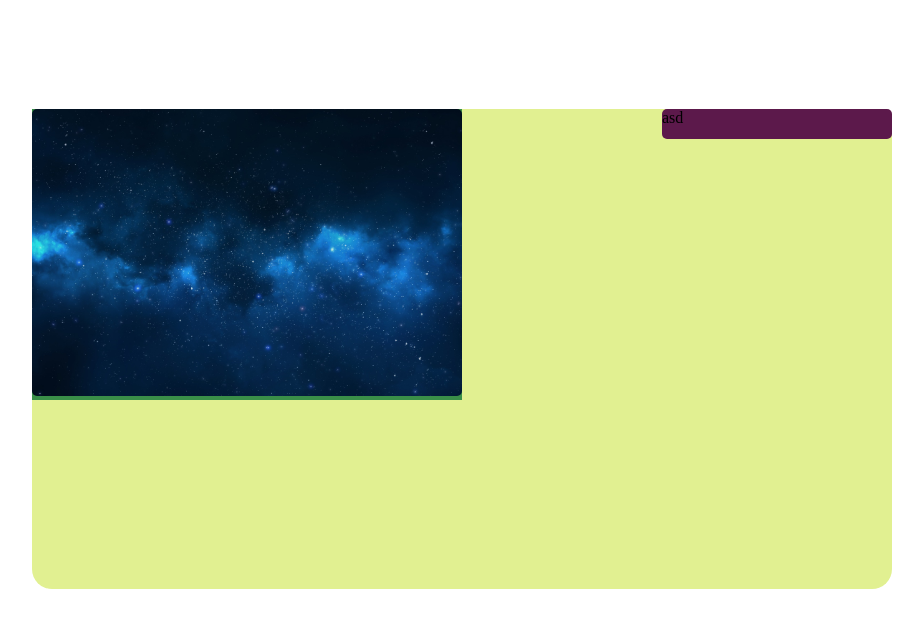
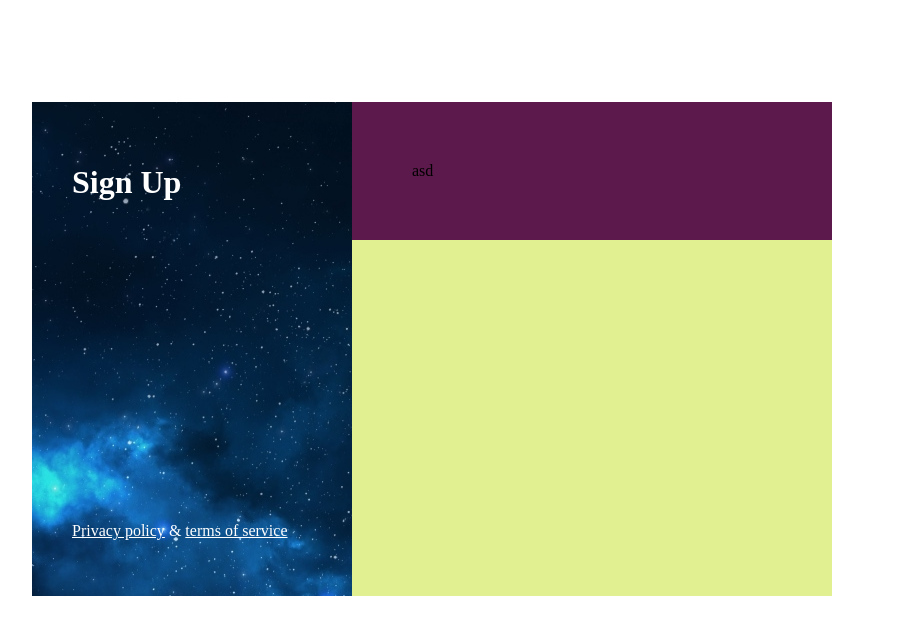
Before and after one commit to Laurisdid/7_login, a website: page index.html in a window 1280 px wide. Shown: the whole page, without its empty margins (208-1131 px from the left). Drawn offline with Linux system fonts and the light colour scheme.

Commit message:
img and left colums

```diff
--- a/index.html
+++ b/index.html
@@ -13,7 +13,8 @@
             asd
         </div>
         <div id="boxleft">
-            <img id="imgbox" src="IMG/space.jpg" alt="img" />
+        <h1>Sign Up</h1>
+        <p><a href="url">Privacy policy</a> & <a href="url">terms of service</a></p>
         </div>
     </div>
 </body>
--- a/main.css
+++ b/main.css
@@ -1,32 +1,38 @@
+body {
+    margin: 0;
+    padding: 0;
+    vertical-align: top;
+    box-sizing: border-box;
+}
 #centerbox{
     display: inline-block;
-    width: 60%;
+    width: 800px;
     background: rgb(225, 240, 145);
-    border-radius: 20px;
-    min-width: 860px;
-    min-height: 480px;
     margin-left: calc(50% - 400px);
     margin-top: 8%;
-    border-radius: 20px;
-
 }
 #boxright{
     float: right;
-    width: 25%;
+    width: 60%;
     background: rgb(92, 25, 75);
-    border-radius: 5px;
-    min-width: 230px;
-    min-height: 30px;
-    ;
+    padding: 60px;
+    box-sizing: border-box;
 }
 #boxleft{
     float: left;
-    width: 50%;
+    width: 40%;
+    padding: 40px;
     background: rgb(58, 143, 72);
+    box-sizing: border-box;
+    background-image: url(../img/space.jpg);
+
 }
-#imgbox{
-    height: 100%;
-    min-width: 360px;
-    border-radius: 5px;
-    width:100%;
+h1{
+    color: white;
 }
+p{
+    padding-top: 300px;
+}
+a,p{
+    color:white;
+}
```
